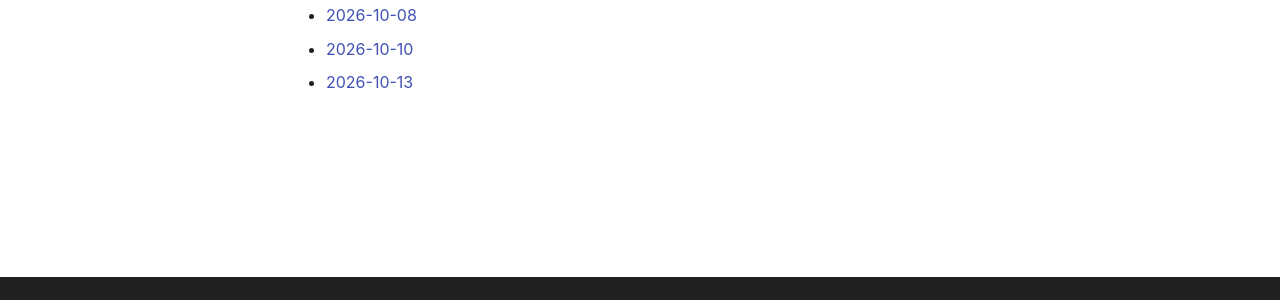
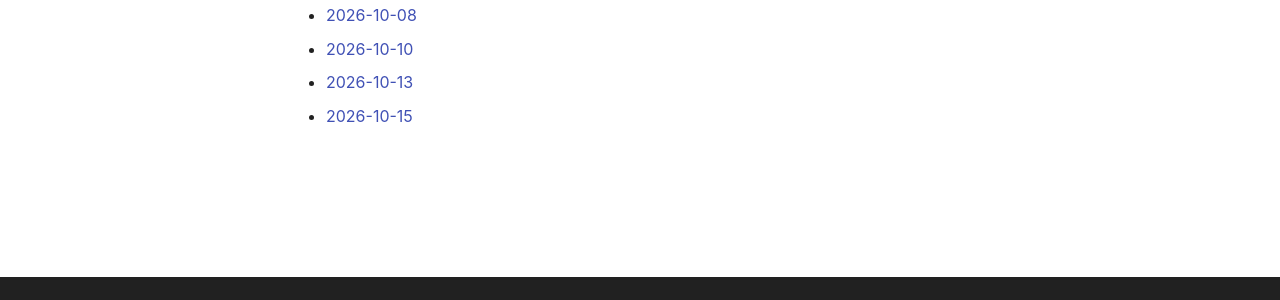
Before and after one commit to Lodpixel/Lec-Notes, an MkDocs documentation site: the page built from docs/课内/大学物理/index.md, in a window 1280 px wide. Shown: the part 461-761 px from the top of the page. Built offline with MkDocs 1.6.1 and Material for MkDocs 9.7.7, drawn with Linux system fonts in a browser that asks for light colours; comment, search, counter and statistics services are not loaded.

Commit message:
Update lecture transcript: docs/课内/大学物理/index.md

```diff
--- a/docs/课内/大学物理/index.md
+++ b/docs/课内/大学物理/index.md
@@ -18,3 +18,5 @@
 - [2026-10-10](2026-10-10.md)
 
 - [2026-10-13](2026-10-13.md)
+
+- [2026-10-15](2026-10-15.md)
```
